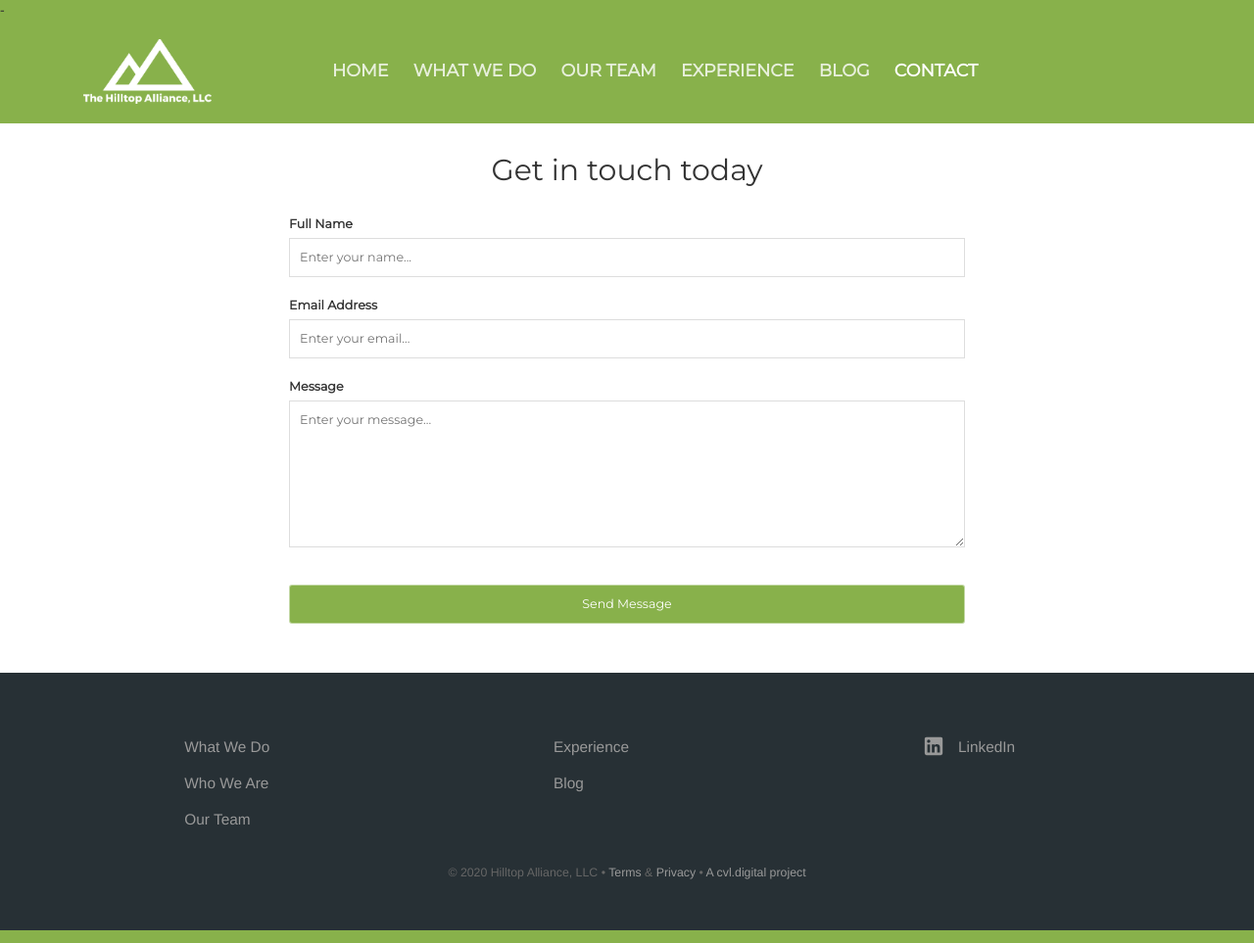
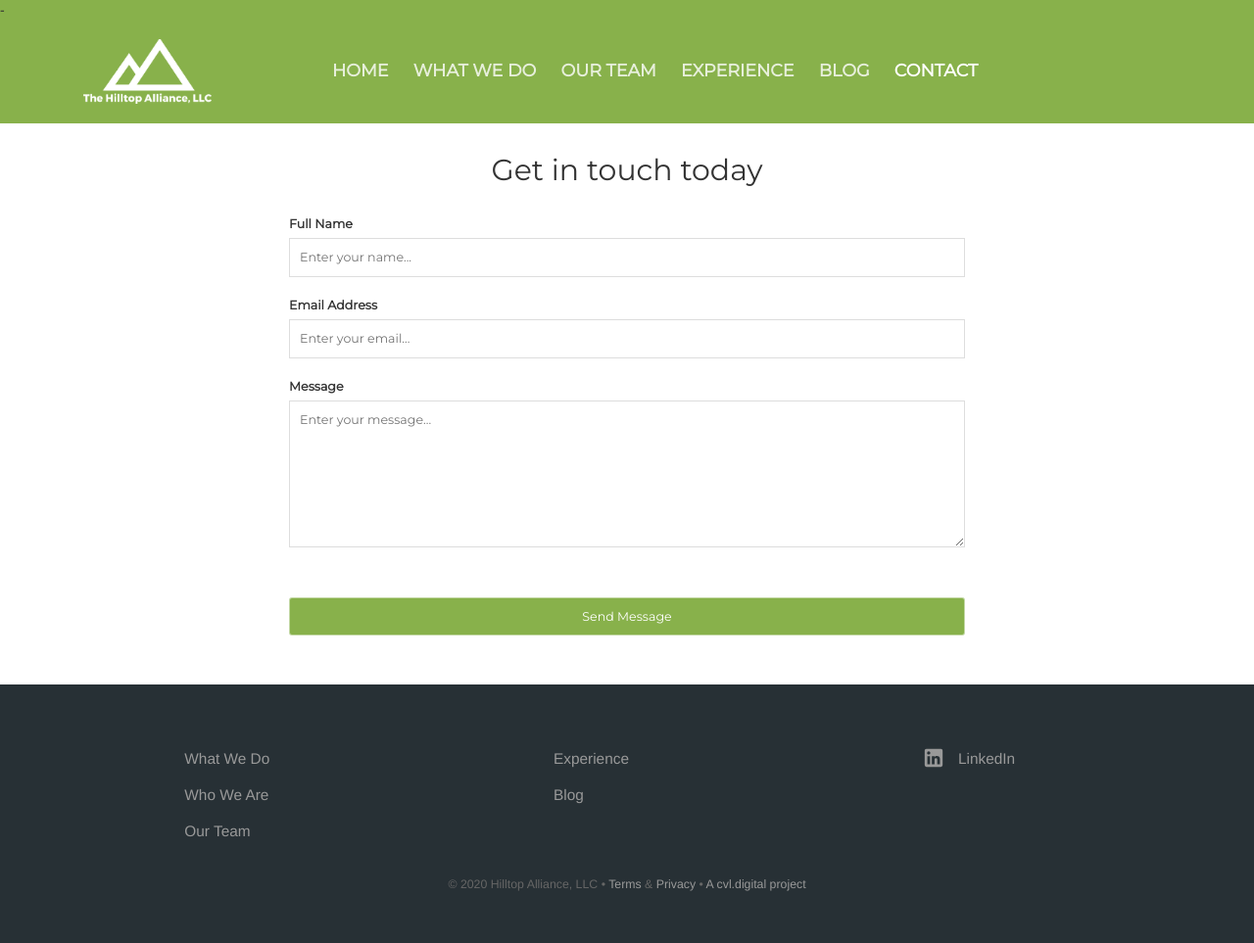
Before and after one commit to Austin-Smith-999/hilltop-alliance, a Jekyll site: the page built from contact.html, in a window 1280 px wide. Shown: the whole page at 98% size. Built offline with Jekyll 4.4.1, drawn with Linux system fonts in a browser that asks for light colours.

Commit message:
Update contact.html

```diff
--- a/contact.html
+++ b/contact.html
@@ -4,6 +4,10 @@ heading: Get in touch today
 ---
 
 <script src="https://www.google.com/recaptcha/api.js" async defer></script>
+
+<style>
+	.reCaptchaClass {margin-top: 1em;}
+</style>
 
 
 <div class="contact-box">
@@ -22,7 +26,7 @@ heading: Get in touch today
 
 <!-- 		<input type="submit" value="Send Message" /> -->
 
-	        <div class="g-recaptcha" data-sitekey="6LdBx6cZAAAAAMe_wkkY7LW70c-WV7otxd7FtLKK"></div>
+	        <div class="reCaptchaClass g-recaptcha" data-sitekey="6LdBx6cZAAAAAMe_wkkY7LW70c-WV7otxd7FtLKK"></div>
 	        <br/>
 	        <input type="submit" value="Send Message">
 
```
